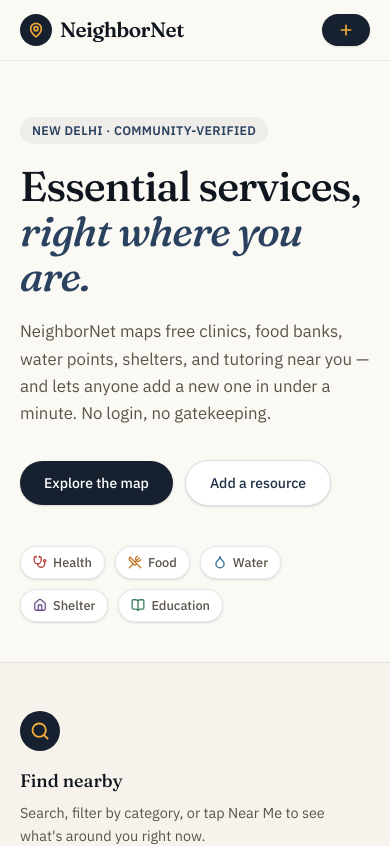
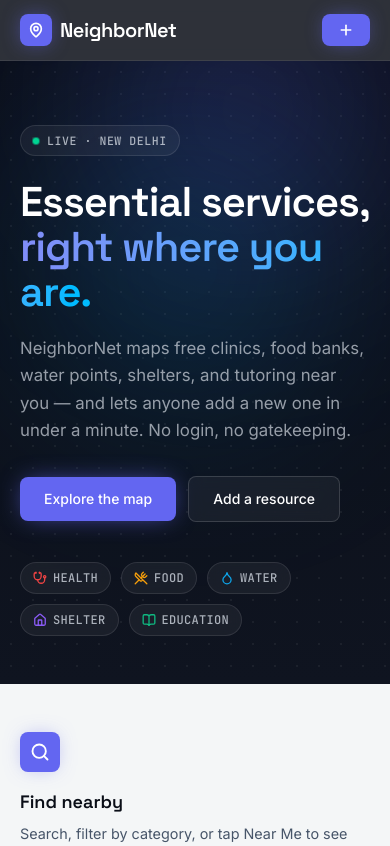
Before and after one commit to Zephyrex21/neighbornet, a React (Vite) app: page / in a window 390 px wide. Shown: the top 846 px of the page. Built offline with nearby package versions, Linux system fonts and the light colour scheme; no server answers; the database is empty.

Commit message:
Updated to V3

```diff
--- a/index.html
+++ b/index.html
@@ -9,7 +9,7 @@
     <link rel="preconnect" href="https://fonts.googleapis.com" />
     <link rel="preconnect" href="https://fonts.gstatic.com" crossorigin />
     <link
-      href="https://fonts.googleapis.com/css2?family=Fraunces:ital,opsz,wght@0,9..144,400;0,9..144,500;0,9..144,600;1,9..144,500&family=IBM+Plex+Sans:wght@400;500;600;700&display=swap"
+      href="https://fonts.googleapis.com/css2?family=Space+Grotesk:wght@500;600;700&family=Inter:wght@400;500;600;700&family=JetBrains+Mono:wght@500;600&display=swap"
       rel="stylesheet"
     />
   </head>
--- a/src/components/CategoryFilter.tsx
+++ b/src/components/CategoryFilter.tsx
@@ -25,7 +25,7 @@ export function CategoryFilter({
           <button
             key={cat}
             onClick={() => toggle(cat)}
-            className={`flex items-center gap-1.5 rounded-full border px-3.5 py-1.5 text-[0.83rem] font-medium transition-all ${
+            className={`flex items-center gap-1.5 rounded-lg border px-3.5 py-1.5 font-mono text-[0.78rem] font-medium uppercase tracking-wide transition-all ${
               active
                 ? "border-transparent text-white shadow-sm"
                 : "border-ink-800/12 bg-white text-ash-600 hover:border-ink-800/25"
--- a/src/components/Footer.tsx
+++ b/src/components/Footer.tsx
@@ -14,7 +14,7 @@ export function Footer({
         <div className="grid gap-10 sm:grid-cols-2 md:grid-cols-4">
           <div>
             <div className="flex items-center gap-2">
-              <span className="flex h-7 w-7 items-center justify-center rounded-full bg-marigold-400 text-ink-950">
+              <span className="flex h-7 w-7 items-center justify-center rounded-lg bg-accent-500 text-white">
                 <MapPin size={14} strokeWidth={2.5} />
               </span>
               <span className="font-display text-[1.1rem] font-semibold text-white">
@@ -84,7 +84,7 @@ export function Footer({
             <p className="mt-3 text-[0.85rem] leading-relaxed text-paper-300/80">
               Ctrl+V Hackathon 2026 — theme: Access.
             </p>
-            <p className="mt-3 text-[0.85rem] leading-relaxed text-paper-300/50">
+            <p className="mt-3 font-mono text-[0.78rem] leading-relaxed text-paper-300/50">
               React · TypeScript · Firebase · Leaflet
             </p>
           </div>
--- a/src/components/Hero.tsx
+++ b/src/components/Hero.tsx
@@ -8,16 +8,31 @@ export function Hero({ onAdd }: { onAdd: () => void }) {
 
   return (
     <>
-      <section id="top" className="mx-auto max-w-7xl px-5 pt-14 pb-10 sm:px-8 sm:pt-20 sm:pb-14">
+      <section
+        id="top"
+        className="relative overflow-hidden bg-gradient-to-b from-ink-950 to-ink-900"
+      >
+        <div className="bg-grid absolute inset-0 opacity-60" />
+        <div className="pointer-events-none absolute -top-24 left-1/4 h-72 w-72 rounded-full bg-accent-500/25 blur-[100px]" />
+        <div className="pointer-events-none absolute top-20 right-1/5 h-64 w-64 rounded-full bg-sky-500/20 blur-[100px]" />
+
+        <div className="relative mx-auto max-w-7xl px-5 pt-16 pb-12 sm:px-8 sm:pt-24 sm:pb-16">
           <div className="max-w-2xl">
-          <span className="inline-flex items-center rounded-full bg-ink-900/5 px-3 py-1 text-[0.78rem] font-semibold uppercase tracking-wide text-ink-700">
-            New Delhi · Community-verified
+            <span className="inline-flex items-center gap-2 rounded-full border border-white/10 bg-white/5 px-3 py-1.5 font-mono text-[0.72rem] font-medium uppercase tracking-wider text-paper-300/80">
+              <span className="relative flex h-1.5 w-1.5">
+                <span className="absolute inline-flex h-full w-full animate-ping rounded-full bg-emerald-400 opacity-75" />
+                <span className="relative inline-flex h-1.5 w-1.5 rounded-full bg-emerald-400" />
               </span>
-          <h1 className="mt-5 font-display text-[2.6rem] font-medium leading-[1.08] tracking-tight text-ink-950 sm:text-[3.4rem]">
+              Live · New Delhi
+            </span>
+
+            <h1 className="mt-6 font-display text-[2.6rem] font-semibold leading-[1.08] tracking-tight text-white sm:text-[3.5rem]">
               Essential services,{" "}
-            <span className="italic text-ink-700">right where you are.</span>
+              <span className="bg-gradient-to-r from-accent-400 to-sky-400 bg-clip-text text-transparent">
+                right where you are.
+              </span>
             </h1>
-          <p className="mt-5 max-w-lg text-[1.05rem] leading-relaxed text-ash-600">
+            <p className="mt-5 max-w-lg text-[1.05rem] leading-relaxed text-paper-300/70">
               NeighborNet maps free clinics, food banks, water points,
               shelters, and tutoring near you — and lets anyone add a new
               one in under a minute. No login, no gatekeeping.
@@ -25,13 +40,13 @@ export function Hero({ onAdd }: { onAdd: () => void }) {
             <div className="mt-8 flex flex-wrap items-center gap-3">
               <button
                 onClick={scrollToExplore}
-              className="rounded-full bg-ink-900 px-6 py-3 text-sm font-medium text-white shadow-sm transition hover:bg-ink-800"
+                className="rounded-lg bg-accent-500 px-6 py-3 text-sm font-medium text-white shadow-[0_0_24px_-6px_rgba(99,102,241,0.8)] transition hover:bg-accent-600"
               >
                 Explore the map
               </button>
               <button
                 onClick={onAdd}
-              className="rounded-full border border-ink-800/15 bg-white px-6 py-3 text-sm font-medium text-ink-800 shadow-sm transition hover:border-ink-800/30"
+                className="rounded-lg border border-white/15 bg-white/5 px-6 py-3 text-sm font-medium text-white backdrop-blur transition hover:bg-white/10"
               >
                 Add a resource
               </button>
@@ -45,7 +60,7 @@ export function Hero({ onAdd }: { onAdd: () => void }) {
               return (
                 <span
                   key={cat}
-                className="flex items-center gap-1.5 rounded-full border border-ink-800/10 bg-white px-3 py-1.5 text-[0.8rem] font-medium text-ash-600 shadow-sm"
+                  className="flex items-center gap-1.5 rounded-full border border-white/10 bg-white/5 px-3 py-1.5 font-mono text-[0.75rem] font-medium uppercase tracking-wide text-paper-300/80 backdrop-blur"
                 >
                   <Icon size={14} style={{ color: meta.color }} strokeWidth={2.25} />
                   {meta.label}
@@ -53,12 +68,10 @@ export function Hero({ onAdd }: { onAdd: () => void }) {
               );
             })}
           </div>
+        </div>
       </section>
 
-      <section
-        id="how-it-works"
-        className="border-y border-ink-800/8 bg-paper-100/60"
-      >
+      <section id="how-it-works" className="border-b border-ink-800/8 bg-paper-100/60">
         <div className="mx-auto grid max-w-7xl gap-8 px-5 py-12 sm:px-8 sm:py-14 md:grid-cols-3">
           <Step
             icon={<Search size={20} strokeWidth={2.25} />}
@@ -92,10 +105,10 @@ function Step({
 }) {
   return (
     <div>
-      <span className="flex h-10 w-10 items-center justify-center rounded-full bg-ink-900 text-marigold-400">
+      <span className="flex h-10 w-10 items-center justify-center rounded-lg bg-accent-500 text-white shadow-[0_0_20px_-6px_rgba(99,102,241,0.6)]">
         {icon}
       </span>
-      <h3 className="mt-4 font-display text-lg font-medium text-ink-950">
+      <h3 className="mt-4 font-display text-lg font-semibold text-ink-950">
         {title}
       </h3>
       <p className="mt-1.5 text-[0.9rem] leading-relaxed text-ash-600">
--- a/src/components/Navbar.tsx
+++ b/src/components/Navbar.tsx
@@ -12,13 +12,13 @@ export function Navbar({
   };
 
   return (
-    <header className="sticky top-0 z-40 border-b border-ink-800/8 bg-paper-50/90 backdrop-blur-md">
+    <header className="sticky top-0 z-40 border-b border-white/8 bg-ink-950/85 backdrop-blur-md">
       <div className="mx-auto flex max-w-7xl items-center justify-between px-5 py-3.5 sm:px-8">
         <a href="#top" className="flex items-center gap-2">
-          <span className="flex h-8 w-8 items-center justify-center rounded-full bg-ink-900 text-marigold-400">
+          <span className="flex h-8 w-8 items-center justify-center rounded-lg bg-accent-500 text-white shadow-[0_0_20px_-4px_rgba(99,102,241,0.7)]">
             <MapPin size={16} strokeWidth={2.5} />
           </span>
-          <span className="font-display text-[1.3rem] font-semibold tracking-tight text-ink-950">
+          <span className="font-display text-[1.25rem] font-semibold tracking-tight text-white">
             NeighborNet
           </span>
         </a>
@@ -26,13 +26,13 @@ export function Navbar({
         <nav className="hidden items-center gap-7 md:flex">
           <button
             onClick={scrollToExplore}
-            className="text-[0.9rem] font-medium text-ash-600 transition hover:text-ink-950"
+            className="text-[0.88rem] font-medium text-paper-300/70 transition hover:text-white"
           >
             Explore the map
           </button>
           <a
             href="#how-it-works"
-            className="text-[0.9rem] font-medium text-ash-600 transition hover:text-ink-950"
+            className="text-[0.88rem] font-medium text-paper-300/70 transition hover:text-white"
           >
             How it works
           </a>
@@ -41,7 +41,7 @@ export function Navbar({
               href={githubUrl}
               target="_blank"
               rel="noreferrer"
-              className="flex items-center gap-1.5 text-[0.9rem] font-medium text-ash-600 transition hover:text-ink-950"
+              className="flex items-center gap-1.5 text-[0.88rem] font-medium text-paper-300/70 transition hover:text-white"
             >
               <Code2 size={16} />
               GitHub
@@ -51,9 +51,9 @@ export function Navbar({
 
         <button
           onClick={onAdd}
-          className="flex items-center gap-1.5 rounded-full bg-ink-900 px-4 py-2 text-sm font-medium text-white shadow-sm transition hover:bg-ink-800"
+          className="flex items-center gap-1.5 rounded-lg bg-accent-500 px-4 py-2 text-sm font-medium text-white shadow-[0_0_20px_-6px_rgba(99,102,241,0.8)] transition hover:bg-accent-600"
         >
-          <Plus size={16} strokeWidth={2.5} className="text-marigold-400" />
+          <Plus size={16} strokeWidth={2.5} />
           <span className="hidden sm:inline">Add resource</span>
         </button>
       </div>
--- a/src/components/SearchBar.tsx
+++ b/src/components/SearchBar.tsx
@@ -18,7 +18,7 @@ export function SearchBar({
         value={value}
         onChange={(e) => onChange(e.target.value)}
         placeholder="Search by name or area…"
-        className="w-full rounded-full border border-ink-800/12 bg-white py-2.5 pl-9 pr-3.5 text-sm text-ink-950 placeholder:text-ash-500 shadow-sm transition focus:outline-none focus:ring-2 focus:ring-ink-800/20 focus:border-ink-800/30"
+        className="w-full rounded-lg border border-ink-800/12 bg-white py-2.5 pl-9 pr-3.5 text-sm text-ink-950 placeholder:text-ash-500 shadow-sm transition focus:outline-none focus:ring-2 focus:ring-accent-500/30 focus:border-accent-500/50"
       />
     </div>
   );
--- a/src/components/ViewToggle.tsx
+++ b/src/components/ViewToggle.tsx
@@ -6,12 +6,12 @@ export function ViewToggle({
   onChange: (v: "map" | "list") => void;
 }) {
   return (
-    <div className="inline-flex rounded-full border border-ink-800/12 bg-white p-1 shadow-sm">
+    <div className="inline-flex rounded-lg border border-ink-800/12 bg-white p-1 shadow-sm">
       {(["map", "list"] as const).map((v) => (
         <button
           key={v}
           onClick={() => onChange(v)}
-          className={`rounded-full px-4 py-1.5 text-sm font-medium capitalize transition-colors ${
+          className={`rounded-md px-4 py-1.5 font-mono text-[0.8rem] font-medium uppercase tracking-wide transition-colors ${
             view === v
               ? "bg-ink-900 text-white"
               : "text-ash-600 hover:text-ink-950"
--- a/src/index.css
+++ b/src/index.css
@@ -1,35 +1,37 @@
 @import "tailwindcss";
 
 @theme {
-  /* Civic palette: deep ink-navy primary, marigold accent, warm paper background */
-  --color-ink-950: #10161f;
-  --color-ink-900: #16202e;
-  --color-ink-800: #1f2f45;
-  --color-ink-700: #2a4260;
-  --color-ink-600: #375377;
-  --color-ink-500: #4a6b93;
+  /* Cool near-black navy — tech UI base */
+  --color-ink-950: #0a0e17;
+  --color-ink-900: #0f1420;
+  --color-ink-800: #171e2e;
+  --color-ink-700: #212a3d;
+  --color-ink-600: #2d3850;
+  --color-ink-500: #3d4a68;
 
-  --color-paper-50: #fbf9f4;
-  --color-paper-100: #f5f1e8;
-  --color-paper-200: #ece5d4;
-  --color-paper-300: #ddd2b8;
+  --color-paper-50: #fafbfc;
+  --color-paper-100: #f1f3f6;
+  --color-paper-200: #e4e8ee;
+  --color-paper-300: #d1d7e0;
 
-  --color-marigold-400: #f0ab3d;
-  --color-marigold-500: #e2932a;
-  --color-marigold-600: #c77a1c;
+  /* Indigo accent — used sparingly for CTAs/links/glow, not everywhere */
+  --color-accent-400: #818cf8;
+  --color-accent-500: #6366f1;
+  --color-accent-600: #4f46e5;
 
-  --color-ash-500: #756f63;
-  --color-ash-600: #5a544a;
+  --color-ash-500: #64748b;
+  --color-ash-600: #475569;
 
-  /* Category colors — richer/more muted than default Tailwind hues */
-  --color-cat-health: #b8433a;
-  --color-cat-food: #c17a2e;
-  --color-cat-water: #2f6f8f;
-  --color-cat-shelter: #6f4f8e;
-  --color-cat-education: #3a7d5c;
+  /* Category colors — vibrant, saturated, distinguishable at a glance */
+  --color-cat-health: #ef4444;
+  --color-cat-food: #f59e0b;
+  --color-cat-water: #0ea5e9;
+  --color-cat-shelter: #8b5cf6;
+  --color-cat-education: #10b981;
 
-  --font-display: "Fraunces", ui-serif, Georgia, serif;
-  --font-sans: "IBM Plex Sans", ui-sans-serif, system-ui, sans-serif;
+  --font-display: "Space Grotesk", ui-sans-serif, system-ui, sans-serif;
+  --font-sans: "Inter", ui-sans-serif, system-ui, sans-serif;
+  --font-mono: "JetBrains Mono", ui-monospace, "SF Mono", monospace;
 }
 
 html, body, #root {
@@ -47,6 +49,15 @@ body {
   font-family: var(--font-display);
 }
 
+.font-mono {
+  font-family: var(--font-mono);
+}
+
+.bg-grid {
+  background-image: radial-gradient(rgba(255, 255, 255, 0.09) 1px, transparent 1px);
+  background-size: 22px 22px;
+}
+
 .leaflet-container {
   height: 100%;
   width: 100%;
```
Also changed, not shown: src/App.tsx (+5 -5 lines), src/components/AddResourceModal.tsx (+8 -8 lines), src/components/ResourceCard.tsx (+7 -7 lines), src/lib/categories.ts (+5 -5 lines), 1 other file (tests, documents, lock files or other folders). Lines whose indentation alone changed are shown as unchanged.
